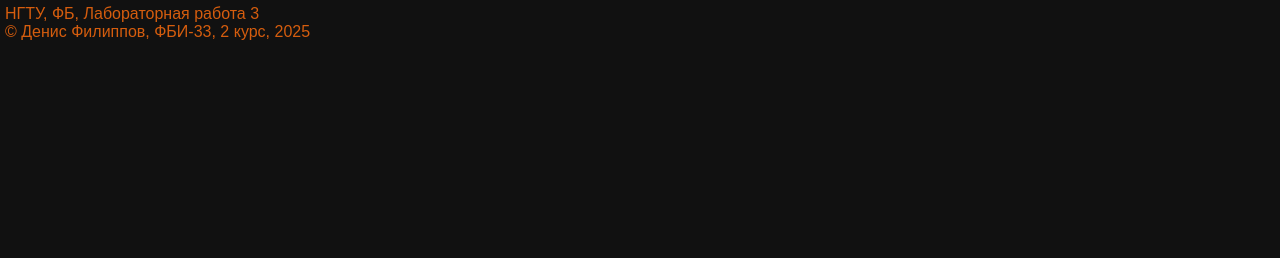
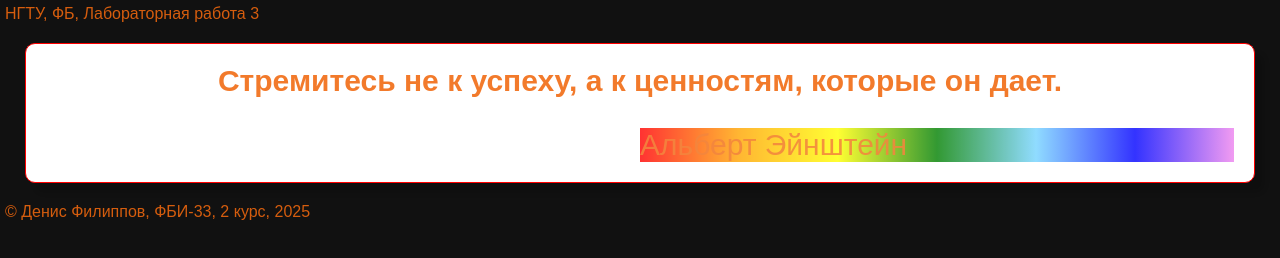
Before and after one commit to denzerphil/REPOSITORIUMONE, a plain HTML site: page lab3/lab3.html in a window 1280 px wide. Drawn offline with Linux system fonts and the light colour scheme; files that its build step writes are made by us from their sources.

Commit message:
Цитата Эйнштейна

```diff
--- a/lab3/lab3.html
+++ b/lab3/lab3.html
@@ -5,6 +5,30 @@
     <meta name="viewport" content="width=device-width, initial-scale=1.0">
     <title>Филиппов Денис Максимович. Лабораторная 3</title>
     <link rel="stylesheet" href="main.css">
+    <style>
+        .citation {
+            border: 1px solid red ;
+            padding: 20px;
+            border-radius: 10px;
+            margin: 20px;
+            box-shadow: 10px 10px 5px #0002;
+            background: white;
+        }
+        .text {
+            font-size: 30px;
+            font-weight: bold;
+            text-align: center;
+        }
+        .author {
+            text-align: left;
+            font-size: 30px;
+            opacity: 0.8;
+            margin-top: 30px;
+            margin-left: 50%;
+            background: linear-gradient(to right, red, orange, yellow, green, rgb(116, 211, 255), blue, violet);
+        }
+
+    </style>
 </head>
 <body>
     <header>
@@ -12,7 +36,15 @@
     </header>
 
     <main>
+        <div class="citation">
+            <div class="text">
+                Стремитесь не к успеху, а к ценностям, которые он дает.
+            </div>
+            <div class="author">
+                Альберт Эйнштейн
+            </div>
 
+        </div>
     </main>
 
     <footer>
```
